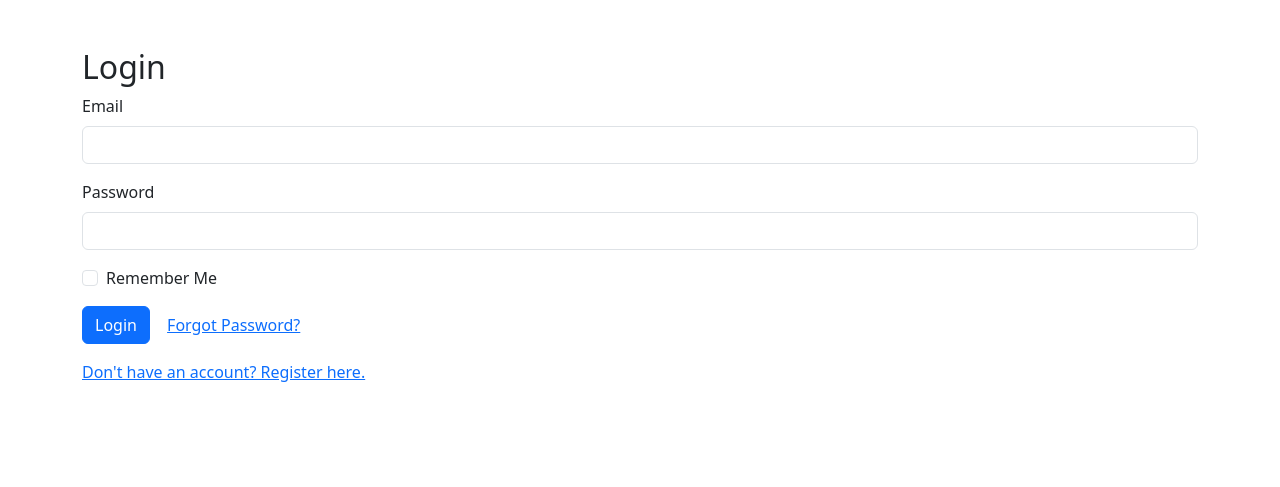
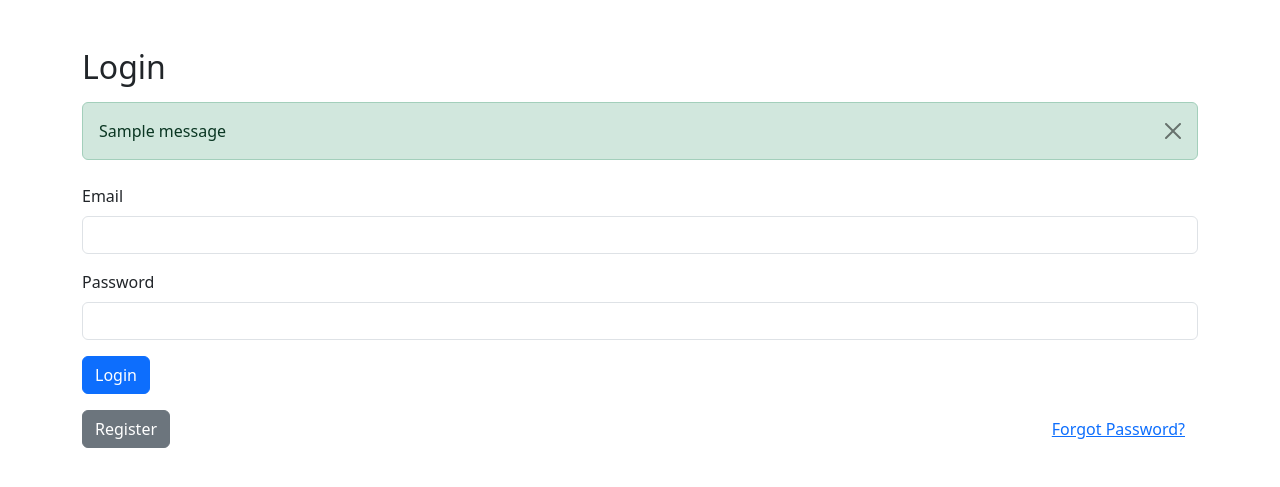
Before and after one commit to simomorphine/superteacher, a Flask app: page /auth/login in a window 1280 px wide. Shown: the top 487 px of the page. Run offline with Flask 3, Linux system fonts and the light colour scheme; tables that the repository leaves empty hold one stand-in row (values such as "Sample post"); one stand-in notice (Sample message) is shown.

Commit message:
fixed flashed messages

```diff
--- a/app/auth/routes.py
+++ b/app/auth/routes.py
@@ -26,7 +26,7 @@ def login():
         if user and user.check_password(form.password.data):
             login_user(user)
             flash('Logged in successfully.', 'success')
-            return redirect(url_for('main.index'))
+            return redirect(url_for('main.dashboard'))
         else:
             flash('Invalid email or password.', 'danger')
     return render_template('login.html', form=form)
@@ -65,7 +65,7 @@ def basic_preferences():
         db.session.commit()
         flash('Basic preferences updated successfully.', 'success')
         return redirect(url_for('auth.schedule_preferences'))
-    return render_template('preferences_basic.html')
+    return render_template('preferences.html')
 
 # Route for schedule preferences
 @auth_bp.route('/preferences/schedule', methods=['GET', 'POST'])
--- a/app/auth/templates/login.html
+++ b/app/auth/templates/login.html
@@ -4,40 +4,53 @@
     <meta charset="UTF-8">
     <meta name="viewport" content="width=device-width, initial-scale=1.0">
     <title>Login</title>
-    <!--<link href="{{ url_for('static', filename='css/bootstrap.min.css') }}" rel="stylesheet">
--->
-<link href="https://cdn.jsdelivr.net/npm/bootstrap@5.3.3/dist/css/bootstrap.min.css" rel="stylesheet" integrity="sha384-QWTKZyjpPEjISv5WaRU9OFeRpok6YctnYmDr5pNlyT2bRjXh0JMhjY6hW+ALEwIH" crossorigin="anonymous">
-<script src="https://cdn.jsdelivr.net/npm/bootstrap@5.3.3/dist/js/bootstrap.bundle.min.js" integrity="sha384-YvpcrYf0tY3lHB60NNkmXc5s9fDVZLESaAA55NDzOxhy9GkcIdslK1eN7N6jIeHz" crossorigin="anonymous"></script>
+    <!--<link href="{{ url_for('static', filename='css/bootstrap.min.css') }}" rel="stylesheet">-->
+    <link href="https://cdn.jsdelivr.net/npm/bootstrap@5.3.3/dist/css/bootstrap.min.css" rel="stylesheet" integrity="sha384-QWTKZyjpPEjISv5WaRU9OFeRpok6YctnYmDr5pNlyT2bRjXh0JMhjY6hW+ALEwIH" crossorigin="anonymous">
+    <script src="https://cdn.jsdelivr.net/npm/bootstrap@5.3.3/dist/js/bootstrap.bundle.min.js" integrity="sha384-YvpcrYf0tY3lHB60NNkmXc5s9fDVZLESaAA55NDzOxhy9GkcIdslK1eN7N6jIeHz" crossorigin="anonymous"></script>
 </head>
 <body>
     <div class="container">
         <h2 class="mt-5">Login</h2>
-        <form method="POST" action="{{ url_for('auth.login') }}">
+
+        <!-- Flash messages for errors and other categories, only if present -->
+        {% if get_flashed_messages(with_categories=true) %}
+            {% with messages = get_flashed_messages(with_categories=true) %}
+                {% for category, message in messages %}
+                    <div class="alert alert-{{ category }} alert-dismissible fade show mt-3" role="alert">
+                        {{ message }}
+                        <button type="button" class="btn-close" data-bs-dismiss="alert" aria-label="Close"></button>
+                    </div>
+                {% endfor %}
+            {% endwith %}
+        {% endif %}
+
+        <form method="POST" action="{{ url_for('auth.login') }}" class="mt-4">
             {{ form.hidden_tag() }}
             <div class="mb-3">
-                {{ form.email.label(class="form-label") }}
-                {{ form.email(class="form-control") }}
+                {{ form.email.label(class="form-label", for="email") }}
+                {{ form.email(class="form-control", id="email") }}
                 {% if form.email.errors %}
-                    <div class="text-danger">{{ form.email.errors[0] }}</div>
+                    {% for error in form.email.errors %}
+                        <div class="text-danger">{{ error }}</div>
+                    {% endfor %}
                 {% endif %}
             </div>
             <div class="mb-3">
-                {{ form.password.label(class="form-label") }}
-                {{ form.password(class="form-control") }}
+                {{ form.password.label(class="form-label", for="password") }}
+                {{ form.password(class="form-control", id="password") }}
                 {% if form.password.errors %}
-                    <div class="text-danger">{{ form.password.errors[0] }}</div>
+                    {% for error in form.password.errors %}
+                        <div class="text-danger">{{ error }}</div>
+                    {% endfor %}
                 {% endif %}
             </div>
-            <div class="mb-3 form-check">
-                {{ form.remember_me(class="form-check-input") }}
-                {{ form.remember_me.label(class="form-check-label") }}
-            </div>
             <button type="submit" class="btn btn-primary">Login</button>
+        </form>
+
+        <div class="mt-3 d-flex justify-content-between">
+            <a href="{{ url_for('auth.register') }}" class="btn btn-secondary">Register</a>
             <a href="{{ url_for('auth.forgot_password') }}" class="btn btn-link">Forgot Password?</a>
-        </form>
-        <p class="mt-3">
-            <a href="{{ url_for('auth.register') }}">Don't have an account? Register here.</a>
-        </p>
+        </div>
     </div>
 </body>
 </html>
```
